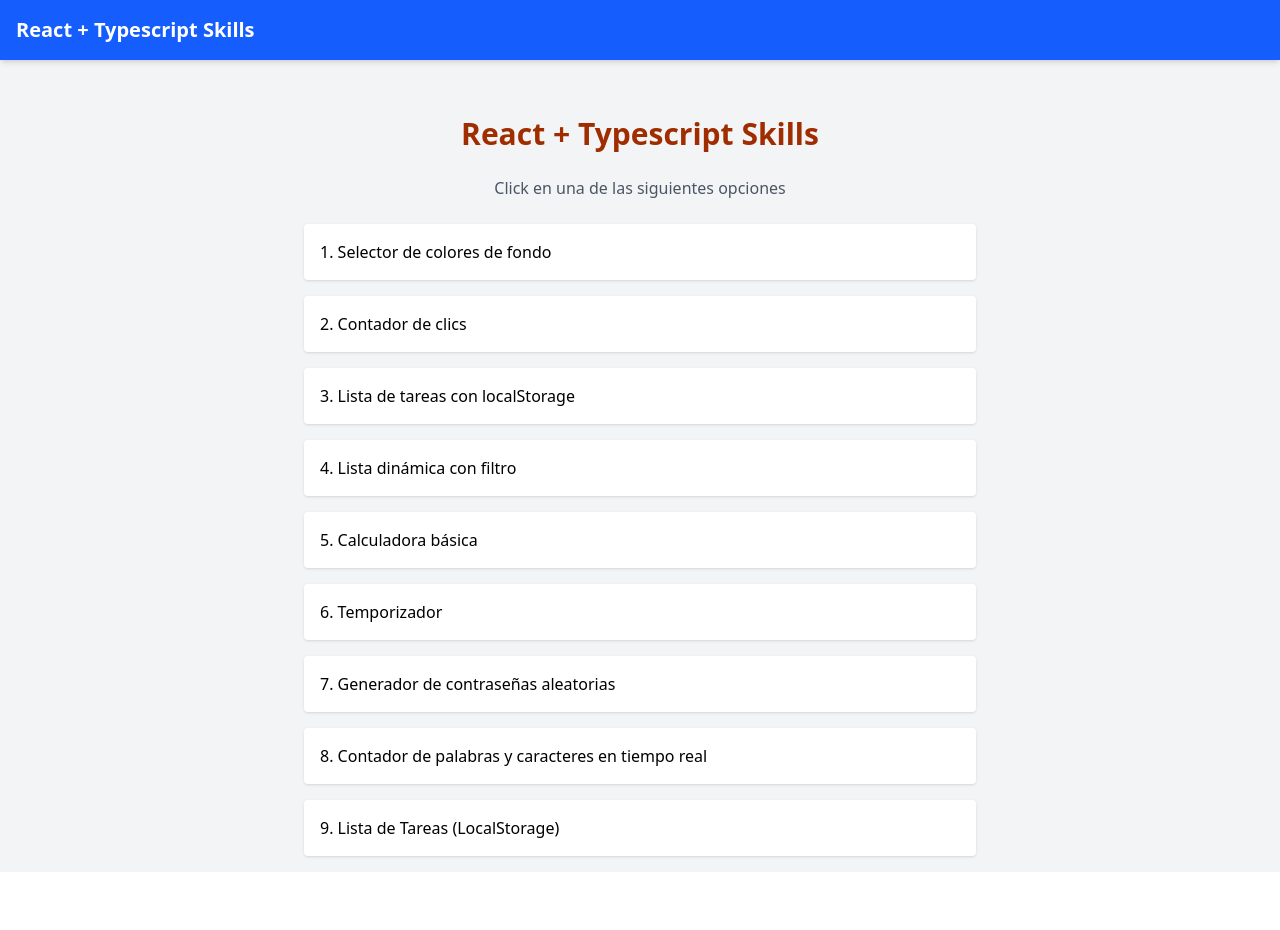
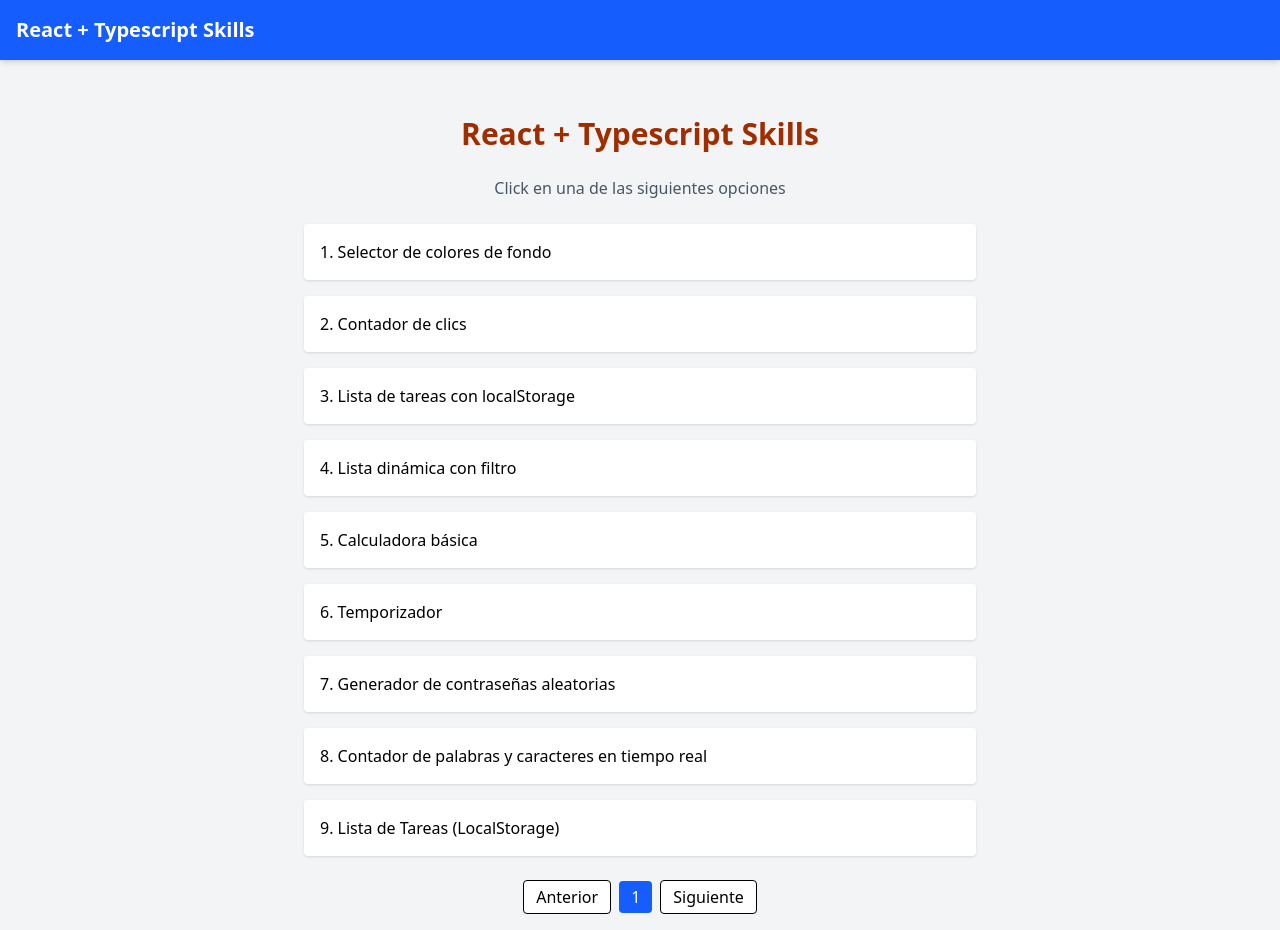
Before and after one commit to Emiliano-Blackbird/react-skills, a React (Vite) app: page /#/ in a window 1280 px wide. Before the commit the page ends 872 px from the top, so only its background shows below. Built offline with nearby package versions, Linux system fonts and the light colour scheme.

Commit message:
add pagination

```diff
--- a/src/App.tsx
+++ b/src/App.tsx
@@ -9,6 +9,7 @@ import ReactSkills06 from './pages/ReactSkills06'
 import ReactSkills07 from './pages/ReactSkills07'
 import ReactSkills08 from './pages/ReactSkills08'
 import ReactSkills09 from './pages/ReactSkills09'
+import { PaginationPage } from './pages/PaginationPage'
 
 function App() {
   return (
@@ -31,6 +32,7 @@ function App() {
           <Route path="/ReactSkills07" element={<ReactSkills07 />} />
           <Route path="/ReactSkills08" element={<ReactSkills08 />} />
           <Route path="/ReactSkills09" element={<ReactSkills09 />} />
+          <Route path="/Pagination" element={<PaginationPage />} />
         </Routes>
       </div>
     </div>
--- /dev/null
+++ b/src/components/Pagination.tsx
@@ -0,0 +1,39 @@
+type PaginationProps = {
+  currentPage: number;
+  totalPages: number;
+  onPageChange: (page: number) => void;
+};
+
+export function Pagination({ currentPage, totalPages, onPageChange }: PaginationProps) {
+  const pages = Array.from({ length: totalPages }, (_, i) => i + 1);
+
+  return (
+    <div className="flex items-center gap-2">
+      <button
+        onClick={() => onPageChange(Math.max(1, currentPage - 1))}
+        className="px-3 py-1 rounded bg-white border"
+        aria-label="Anterior"
+      >
+        Anterior
+      </button>
+
+      {pages.map((p) => (
+        <button
+          key={p}
+          onClick={() => onPageChange(p)}
+          className={`px-3 py-1 rounded ${p === currentPage ? 'bg-blue-600 text-white' : 'bg-white border'}`}
+        >
+          {p}
+        </button>
+      ))}
+
+      <button
+        onClick={() => onPageChange(Math.min(totalPages, currentPage + 1))}
+        className="px-3 py-1 rounded bg-white border"
+        aria-label="Siguiente"
+      >
+        Siguiente
+      </button>
+    </div>
+  );
+}
--- a/src/pages/Home.tsx
+++ b/src/pages/Home.tsx
@@ -1,6 +1,15 @@
 import { Link } from 'react-router-dom';
 
+import { useState } from "react";
+import { Pagination } from "../components/Pagination";
+
 const Home = () => {
+    // estado página actual
+    const [currentPage, setCurrentPage] = useState(1);
+
+    // solo 1 página
+    const totalPages = 1;
+
     return (
         <div className="flex flex-col items-center gap-6 mt-10">
             <h1 className="text-3xl font-bold text-orange-800">React + Typescript Skills</h1>
@@ -62,7 +71,16 @@ const Home = () => {
                     9. Lista de Tareas (LocalStorage)
                 </Link>
             </div>
+
+            {/* PAGINACIÓN */}
+            <Pagination
+                    currentPage={currentPage}
+                    totalPages={totalPages}
+                    onPageChange={setCurrentPage}
+            />
         </div>
+
+
     );
 };
 
--- /dev/null
+++ b/src/pages/PaginationPage.tsx
@@ -0,0 +1,30 @@
+import { useState } from "react";
+
+import { Pagination } from "../components/Pagination";
+
+export function PaginationPage() {
+
+  const [currentPage, setCurrentPage] = useState(1);
+
+  const totalPages = 5;
+
+  return (
+    <div className="flex flex-col items-center mt-10 gap-6">
+
+      <h1 className="text-2xl font-bold">
+        Ejemplo de Paginación
+      </h1>
+
+      <p>
+        Contenido de la página {currentPage}
+      </p>
+
+      <Pagination
+        currentPage={currentPage}
+        totalPages={totalPages}
+        onPageChange={setCurrentPage}
+      />
+
+    </div>
+  );
+}
```
